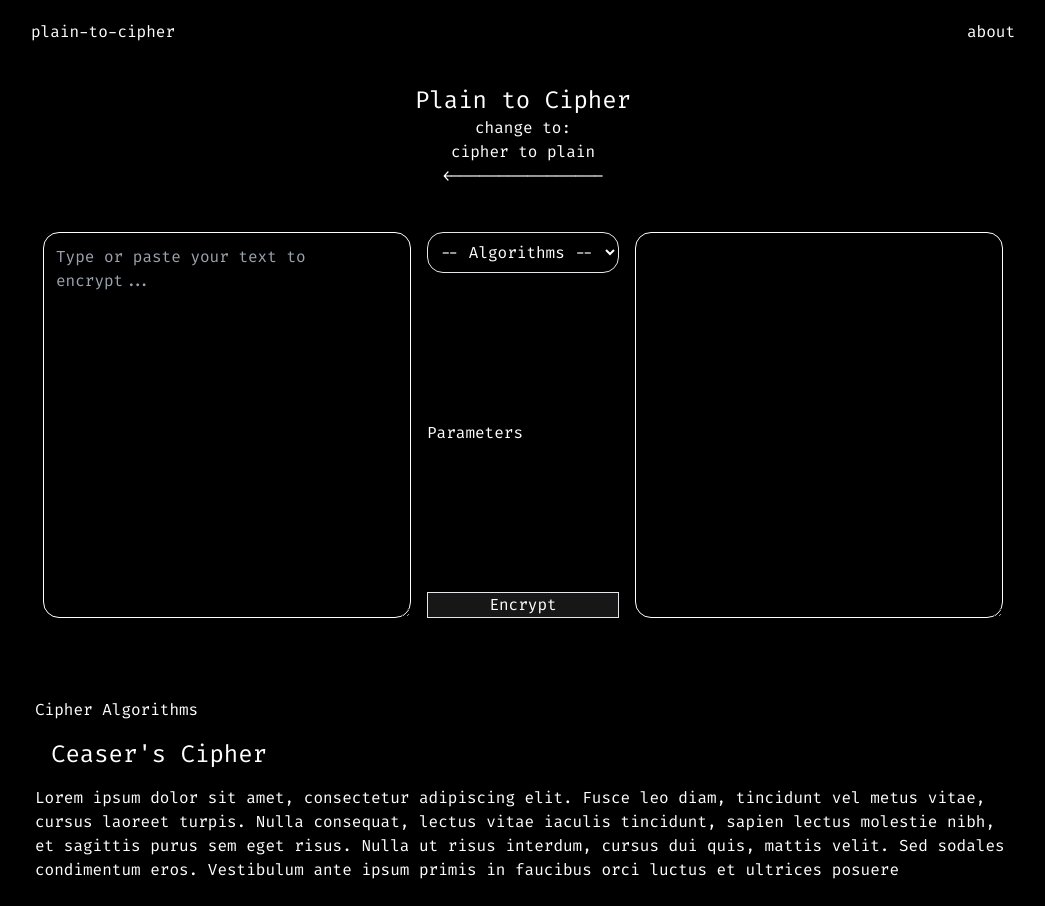
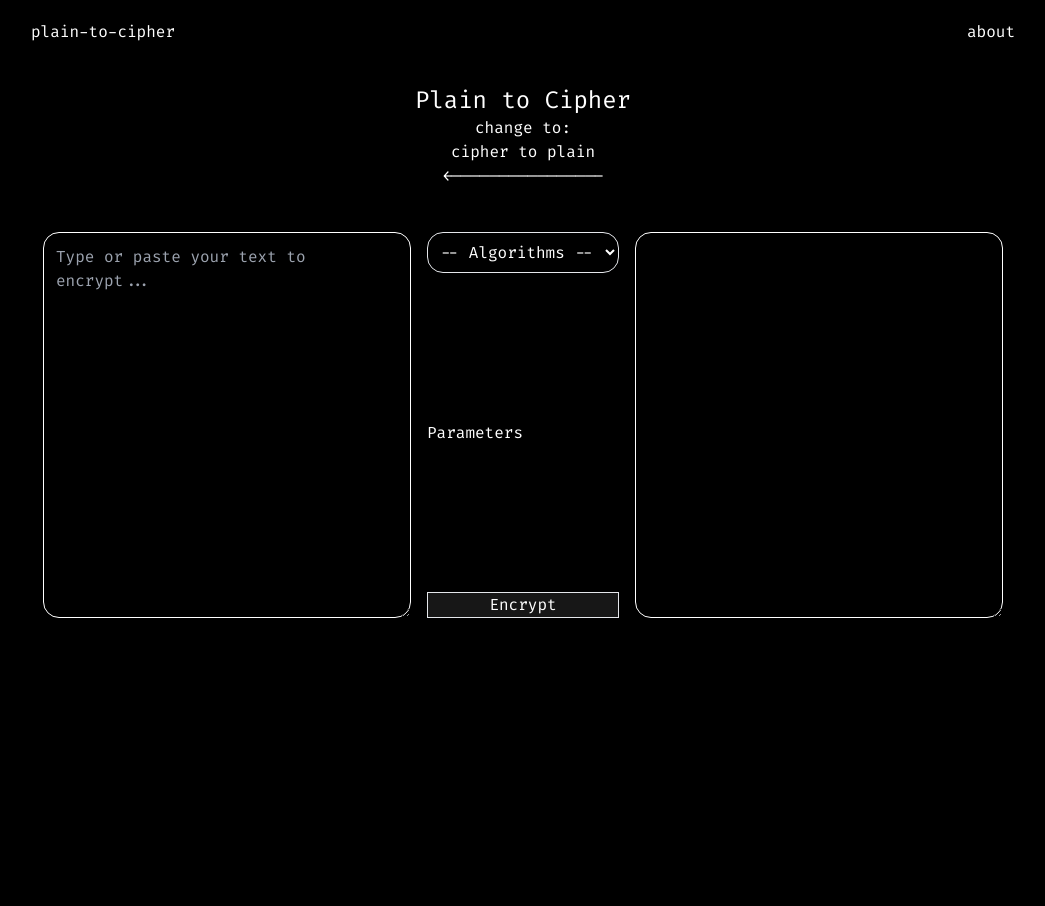
Before and after one commit to renantamashiro/plain-to-cipher, an Angular app: page / in a window 1280 px wide. Shown: the whole page, without its empty margins (117-1162 px from the left). After the commit the page ends 800 px from the top, so only its background shows below. Built offline with nearby package versions, Linux system fonts and the light colour scheme.

Commit message:
feat: cipher description added

```diff
--- a/src/app/cipher.functions.ts
+++ b/src/app/cipher.functions.ts
@@ -1,29 +1,32 @@
 import { LowerCasePipe } from "@angular/common";
 import { Parameter } from "./models/parameter.model";
+import { caeser } from "./const/descriptions";
 
-interface AlgorithmMetadata {
+export interface AlgorithmMetadata {
   name: string,
   parameters: Parameter[],
+  description: string,
   encryptFunction(this: AlgorithmMetadata): (plaintext: string, parameters: any) => string;
 }
 
 
 export const algorithms = {
-  'ceaser': {
+  'caeser': {
     name: "Ceaser's Cipher",
     parameters: [
       {label: 'K', description: 'Number of positions down the alphabet', type: 'number'}
     ],
+    description: caeser,
     encryptFunction: function (this: AlgorithmMetadata) {
       return (plaintext: string, parameters: any) => {
-        return ceaserCipher(plaintext, parameters);
+        return caeserCipher(plaintext, parameters);
       }
     }
   }
 }
 
 
-function ceaserCipher(plaintext: string, parameters: Parameter[]): string {
+function caeserCipher(plaintext: string, parameters: Parameter[]): string {
   var ciphertext = '';
   var plaintext = plaintext.toLocaleLowerCase();
 
--- /dev/null
+++ b/src/app/const/descriptions.ts
@@ -0,0 +1 @@
+export const caeser = "Caesars Cipher is a form of encryption that Julius Caesar utilized for confidential communication. In order to encrypt the message, each letter is shifted by a specific number down the alphabet, determined by another letter. This process results in the generation of an encrypted message.";
--- a/src/app/plain-to-cipher/plain-to-cipher.component.html
+++ b/src/app/plain-to-cipher/plain-to-cipher.component.html
@@ -40,15 +40,11 @@
         name="ciphertext" id="ciphertext-area" cols="40" rows="15" disabled></textarea>
     </div>
 
-    <section class="m-6 mt-20">
-      <h2 class="text-2xl">Cipher Algorithms</h2>
-
+    <section *ngIf="algorithm" class="m-6 mt-20">
+      <h2 class="text-xl">{{ algorithm.name }}</h2>
       <article>
-        <h3 class="text-xl m-4">Ceaser's Cipher</h3>
-        <p>Lorem ipsum dolor sit amet, consectetur adipiscing elit. Fusce leo diam, tincidunt vel metus vitae, cursus
-          laoreet turpis. Nulla consequat, lectus vitae iaculis tincidunt, sapien lectus molestie nibh, et sagittis
-          purus sem eget risus. Nulla ut risus interdum, cursus dui quis, mattis velit. Sed sodales condimentum eros.
-          Vestibulum ante ipsum primis in faucibus orci luctus et ultrices posuere</p>
+        <h3 class="text-base m-4">{{ algorithm.description }}</h3>
+        <p></p>
       </article>
 
     </section>
--- a/src/app/plain-to-cipher/plain-to-cipher.component.ts
+++ b/src/app/plain-to-cipher/plain-to-cipher.component.ts
@@ -1,7 +1,7 @@
 import { CommonModule } from '@angular/common';
 import { Component } from '@angular/core';
 import { FormsModule } from '@angular/forms';
-import { algorithms } from '../cipher.functions';
+import { AlgorithmMetadata, algorithms } from '../cipher.functions';
 import { Parameter } from '../models/parameter.model';
 
 @Component({
@@ -14,20 +14,21 @@ import { Parameter } from '../models/parameter.model';
 export class PlainToCipherComponent {
 
   algorithmsList = [
-    { label: "Ceaser's Cipher", value: 'ceaser' }
-  ]
+    { label: "Caeser's Cipher", value: 'caeser' }
+  ];
 
 
   plaintext: string = '';
   ciphertext: string = '';
   selected: string = '';
+  algorithm: AlgorithmMetadata | undefined;
 
   parameters: Parameter[] = [];
 
   encrypt() {
-    let algorithm = algorithms[this.selected as keyof typeof algorithms].encryptFunction();
+    let cipherFunction = algorithms[this.selected as keyof typeof algorithms].encryptFunction();
     try {
-      this.ciphertext = algorithm(this.plaintext, this.parameters);
+      this.ciphertext = cipherFunction(this.plaintext, this.parameters);
     }
     catch (e) {
       alert(e);
@@ -37,7 +38,10 @@ export class PlainToCipherComponent {
   setParameters() {
     if (this.selected === '') {
       this.parameters = [];
+      this.ciphertext = '';
+      this.algorithm = undefined;
     } else {
+      this.algorithm = algorithms[this.selected as keyof typeof algorithms];
       this.parameters = algorithms[this.selected as keyof typeof algorithms].parameters;
     }
   }
```
